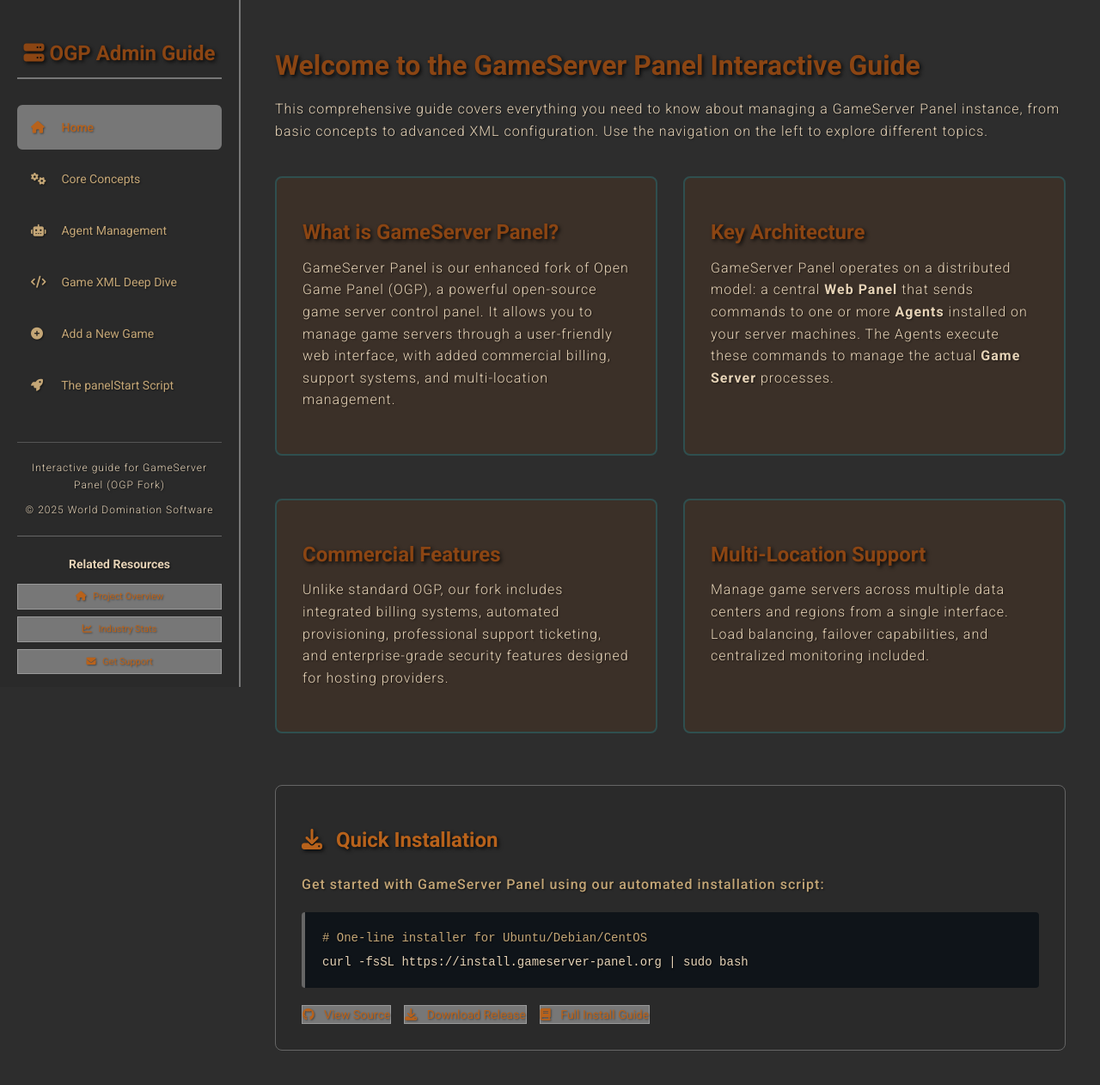
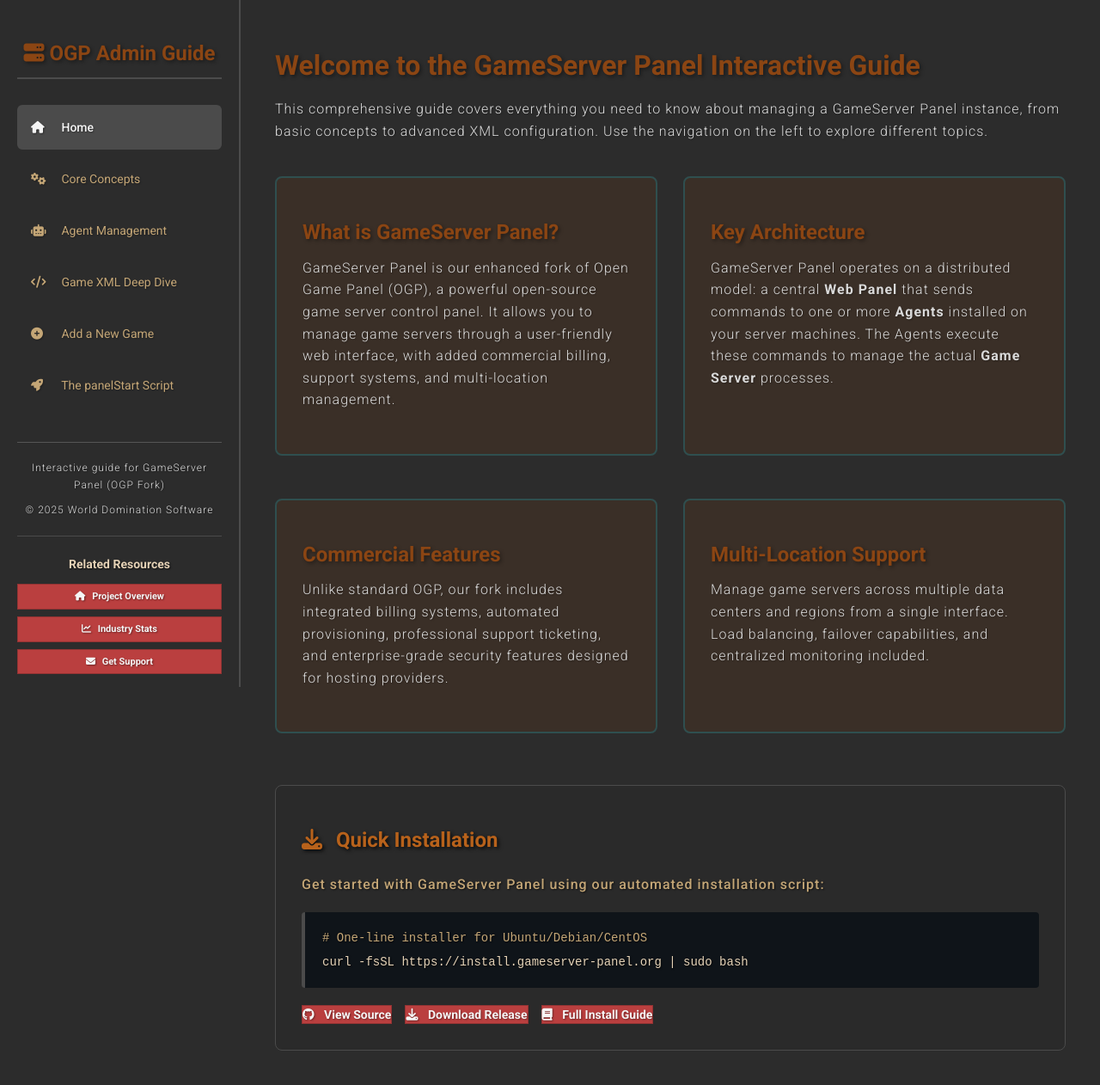
Before and after one commit to RunlevelSystems/RL-website, a PHP site: page /projects/gameserver-panel-admin-guide.php in a window 1280 px wide. Shown: the part 462-1724 px from the top of the page at 86% size. Run offline with PHP 8.4, Linux system fonts and the light colour scheme.

Commit message:
more grey

```diff
--- a/assets/css/readability-improvements.css
+++ b/assets/css/readability-improvements.css
@@ -1,50 +1,50 @@
-/* Global Readability Improvements for Orwellian Theme */
+/* Global Readability Improvements for Orwellian Fascist Theme */
 
-/* Enhanced text contrast and visibility with Orwellian atmosphere */
+/* Orwellian atmosphere with concrete/urban feel */
 body {
-    text-shadow: 1px 1px 2px rgba(0,0,0,0.4);
-    background: #2D2D2D !important; /* Lighter grey background */
+    text-shadow: 1px 1px 2px rgba(0,0,0,0.3);
+    background: #2C2C2C !important; /* Concrete background */
 }
 
-/* Improve all low-contrast text with dystopian colors */
+/* Improve all low-contrast text with Orwellian colors */
 .text-muted,
 [style*="#cbd5e1"],
 [style*="color: #666"],
 [style*="rgba(255,255,255,0.9)"] {
-    color: #E6D3B7 !important; /* Lighter tan for better contrast */
+    color: #D9D9D9 !important; /* Accessible light gray */
     font-weight: 500 !important;
-    text-shadow: 1px 1px 2px rgba(0,0,0,0.8) !important;
+    text-shadow: 1px 1px 2px rgba(0,0,0,0.3) !important;
 }
 
-/* Improve rust text colors for better readability */
+/* Improve muted text colors for Orwellian readability */
 [style*="#8B7355"],
 [style*="color:#8B7355"],
 [style*="color: #8B7355"] {
-    color: #C4A676 !important; /* Brighter rust color */
+    color: #B0B0B0 !important; /* Shadowed Desolation for subtle text */
     font-weight: 500 !important;
-    text-shadow: 1px 1px 2px rgba(0,0,0,0.6) !important;
+    text-shadow: 1px 1px 2px rgba(0,0,0,0.3) !important;
 }
 
-/* Improve main rust headings */
+/* Keep rust headings but make them authoritarian red for critical elements */
 [style*="#8B4513"],
 [style*="color:#8B4513"],
 [style*="color: #8B4513"] {
-    color: #B8621B !important; /* Brighter rust for headings */
+    color: #8B4513 !important; /* Keep original rust for headings - not critical actions */
     font-weight: 600 !important;
-    text-shadow: 2px 2px 4px rgba(0,0,0,0.8) !important;
+    text-shadow: 2px 2px 4px rgba(0,0,0,0.4) !important;
 }
 
-/* Enhanced transparent backgrounds with lighter grey industrial feel */
+/* Enhanced transparent backgrounds with Orwellian concrete feel */
 [style*="rgba(255,255,255,0.05)"] {
-    background: rgba(120, 120, 120, 0.2) !important;
+    background: rgba(75, 75, 75, 0.2) !important; /* Gritty Urban surface */
 }
 
 [style*="rgba(255,255,255,0.08)"] {
-    background: rgba(120, 120, 120, 0.25) !important;
+    background: rgba(75, 75, 75, 0.3) !important;
 }
 
 [style*="rgba(255,255,255,0.1)"] {
-    background: rgba(120, 120, 120, 0.3) !important;
+    background: rgba(75, 75, 75, 0.4) !important;
 }
 
 /* Improve form fields visibility with dystopian styling */
@@ -103,42 +103,42 @@ a:hover {
     text-shadow: 1px 1px 2px rgba(0,0,0,0.5) !important;
 }
 
-/* Header and title improvements */
+/* Header and title improvements - Orwellian styling */
 h1, h2, h3, h4, h5, h6 {
-    color: #8B4513 !important;
-    text-shadow: 2px 2px 4px rgba(0,0,0,0.8) !important;
+    color: #8B4513 !important; /* Keep rust for non-critical headings */
+    text-shadow: 2px 2px 4px rgba(0,0,0,0.4) !important;
     font-weight: 600 !important;
 }
 
-/* Paragraph text improvements */
+/* Paragraph text improvements - accessible light gray */
 p {
-    color: #E6D3B7 !important; /* Lighter tan for better readability */
+    color: #D9D9D9 !important; /* Accessible light gray for body text */
     line-height: 1.6 !important;
-    text-shadow: 1px 1px 2px rgba(0,0,0,0.5) !important;
+    text-shadow: 1px 1px 2px rgba(0,0,0,0.3) !important;
 }
 
-/* Ensure all rust text colors are readable */
+/* Ensure all subtle text colors are Orwellian compliant */
 p[style*="#8B7355"],
 span[style*="#8B7355"],
 div[style*="#8B7355"],
 li[style*="#8B7355"] {
-    color: #C4A676 !important; /* Brighter rust for better contrast */
+    color: #B0B0B0 !important; /* Shadowed Desolation for subtle text */
 }
 
-/* List improvements */
+/* List improvements - accessible gray */
 ul li, ol li {
-    color: #D2B48C !important;
-    text-shadow: 1px 1px 2px rgba(0,0,0,0.5) !important;
+    color: #D9D9D9 !important; /* Accessible light gray */
+    text-shadow: 1px 1px 2px rgba(0,0,0,0.3) !important;
 }
 
-/* Border improvements for brighter grey Orwellian feel */
+/* Border improvements for Orwellian concrete feel */
 [style*="border"] {
-    border-color: #666666 !important;
+    border-color: #4B4B4B !important; /* Gritty Urban borders */
 }
 
-/* Background improvements */
+/* Background improvements - concrete foundation */
 .page-bgc {
-    background: #2D2D2D !important;
+    background: #2C2C2C !important; /* Concrete background */
 }
 
 /* Navigation improvements */
@@ -303,40 +303,42 @@ a[style*="background: #8B4513"] {
     text-shadow: 1px 1px 2px rgba(0,0,0,0.8) !important;
 }
 
-/* Ensure btn-wds class has proper contrast everywhere */
+/* Critical action buttons - Authoritarian Red for CTAs */
 .btn-wds,
 *[class*="btn-wds"] {
-    background: #777777 !important; /* Brighter grey background */
-    color: #B8621B !important; /* Bright rust text */
+    background: #BA3F3F !important; /* Authoritarian red for critical actions */
+    color: #F5F5F5 !important; /* Off-white text for maximum contrast */
     text-shadow: 1px 1px 2px rgba(0,0,0,0.4) !important;
-    border: 1px solid #999999 !important;
+    border: 1px solid #943333 !important; /* Darker red border */
+    font-weight: 600 !important;
 }
 
 .btn-wds:hover,
 *[class*="btn-wds"]:hover {
-    background: #888888 !important; /* Even brighter on hover */
-    color: #D2691E !important; /* Brighter rust text on hover */
-    text-shadow: 1px 1px 2px rgba(0,0,0,0.5) !important;
+    background: #D14545 !important; /* Slightly brighter red on hover */
+    color: #FFFFFF !important; /* Pure white on hover for emphasis */
+    text-shadow: 1px 1px 2px rgba(0,0,0,0.6) !important;
+    transform: translateY(-1px) !important; /* Slight lift for menacing effect */
 }
 
-/* Fix specific button styles with brighter grey backgrounds */
+/* Fix specific button styles - use surfaces for non-critical buttons */
 button[style*="background: #8B4513"],
 input[type="submit"][style*="background: #8B4513"],
 a[style*="background: #8B4513"] {
-    background: #777777 !important;
-    color: #B8621B !important;
-    text-shadow: 1px 1px 2px rgba(0,0,0,0.4) !important;
-    border: 1px solid #999999 !important;
+    background: #4B4B4B !important; /* Gritty Urban surface for regular buttons */
+    color: #D9D9D9 !important; /* Accessible light gray text */
+    text-shadow: 1px 1px 2px rgba(0,0,0,0.3) !important;
+    border: 1px solid #7A7A7A !important;
 }
 
-/* Fix any divs or spans with brighter grey backgrounds that contain text */
+/* Fix any divs or spans - use urban surfaces */
 div[style*="background: #8B4513"],
 div[style*="background-color: #8B4513"],
 span[style*="background: #8B4513"],
 span[style*="background-color: #8B4513"] {
-    background: #777777 !important;
-    color: #B8621B !important;
-    text-shadow: 1px 1px 2px rgba(0,0,0,0.4) !important;
+    background: #4B4B4B !important; /* Gritty Urban surface */
+    color: #D9D9D9 !important; /* Accessible light gray text */
+    text-shadow: 1px 1px 2px rgba(0,0,0,0.3) !important;
 }
 
 /* Progress bars and indicators with rust backgrounds */
@@ -406,22 +408,22 @@ div[style*="background: #8B4513"][style*="text-align: center"] {
     text-shadow: 1px 1px 2px rgba(0,0,0,0.8) !important;
 }
 
-/* Fix GameServer Panel specific elements */
+/* Fix GameServer Panel specific elements - use surfaces */
 .sidebar-link.active {
-    background-color: #777777 !important;
-    color: #B8621B !important; /* Bright rust text on lighter grey background */
+    background-color: #4B4B4B !important; /* Gritty Urban surface for active state */
+    color: #F5F5F5 !important; /* Off-white for active text */
     text-shadow: 1px 1px 2px rgba(0,0,0,0.4) !important;
 }
 
 .back-link {
-    background: #777777 !important;
-    color: #B8621B !important; /* Bright rust text on lighter grey background */
-    text-shadow: 1px 1px 2px rgba(0,0,0,0.4) !important;
+    background: #4B4B4B !important; /* Gritty Urban surface */
+    color: #D9D9D9 !important; /* Accessible light gray */
+    text-shadow: 1px 1px 2px rgba(0,0,0,0.3) !important;
 }
 
 .back-link:hover {
-    background: #888888 !important;
-    color: #D2691E !important;
+    background: #7A7A7A !important; /* Lighter surface on hover */
+    color: #F5F5F5 !important; /* Off-white on hover */
 }
 
 /* Fix any project-specific icon containers with rust backgrounds */
--- a/projects/gameserver-panel-admin-guide.php
+++ b/projects/gameserver-panel-admin-guide.php
@@ -30,22 +30,22 @@
 
         .sidebar {
             width: 280px;
-            background-color: #2A2A2A;
-            color: #D2B48C;
+            background-color: #2C2C2C; /* Concrete background */
+            color: #D9D9D9; /* Accessible light gray */
             padding: 30px 20px;
             position: fixed;
             height: 100vh;
             overflow-y: auto;
-            border-right: 2px solid #777777;
+            border-right: 2px solid #4B4B4B; /* Gritty Urban border */
         }
 
         .sidebar h1 {
-            color: #8B4513;
+            color: #8B4513; /* Keep rust for non-critical headings */
             font-size: 24px;
             font-weight: bold;
             margin-bottom: 30px;
             text-align: center;
-            border-bottom: 2px solid #777777;
+            border-bottom: 2px solid #4B4B4B; /* Gritty Urban border */
             padding-bottom: 15px;
         }
 
@@ -58,7 +58,7 @@
         .sidebar-link {
             display: block;
             padding: 15px;
-            color: #8B7355;
+            color: #B0B0B0; /* Shadowed Desolation for subtle navigation */
             text-decoration: none;
             border-radius: 6px;
             margin-bottom: 8px;
@@ -67,15 +67,15 @@
         }
 
         .sidebar-link:hover {
-            background-color: #2a2a2a;
-            color: #D2B48C;
-            border-color: #555555;
+            background-color: #4B4B4B; /* Gritty Urban surface */
+            color: #F5F5F5; /* Off-white on hover */
+            border-color: #7A7A7A;
             text-decoration: none;
         }
 
         .sidebar-link.active {
-            background-color: #555555;
-            color: #C4A676;
+            background-color: #4B4B4B; /* Gritty Urban surface */
+            color: #F5F5F5; /* Off-white for active */
             font-weight: 500;
         }
 
@@ -87,7 +87,7 @@
         .main-content {
             margin-left: 280px;
             padding: 40px;
-            background-color: #2D2D2D;
+            background-color: #2C2C2C; /* Concrete background */
             min-height: 100vh;
             width: calc(100% - 280px);
         }
```
Also changed, not shown: other parts of assets/css/readability-improvements.css (+28 -28 lines), 1 other file.
